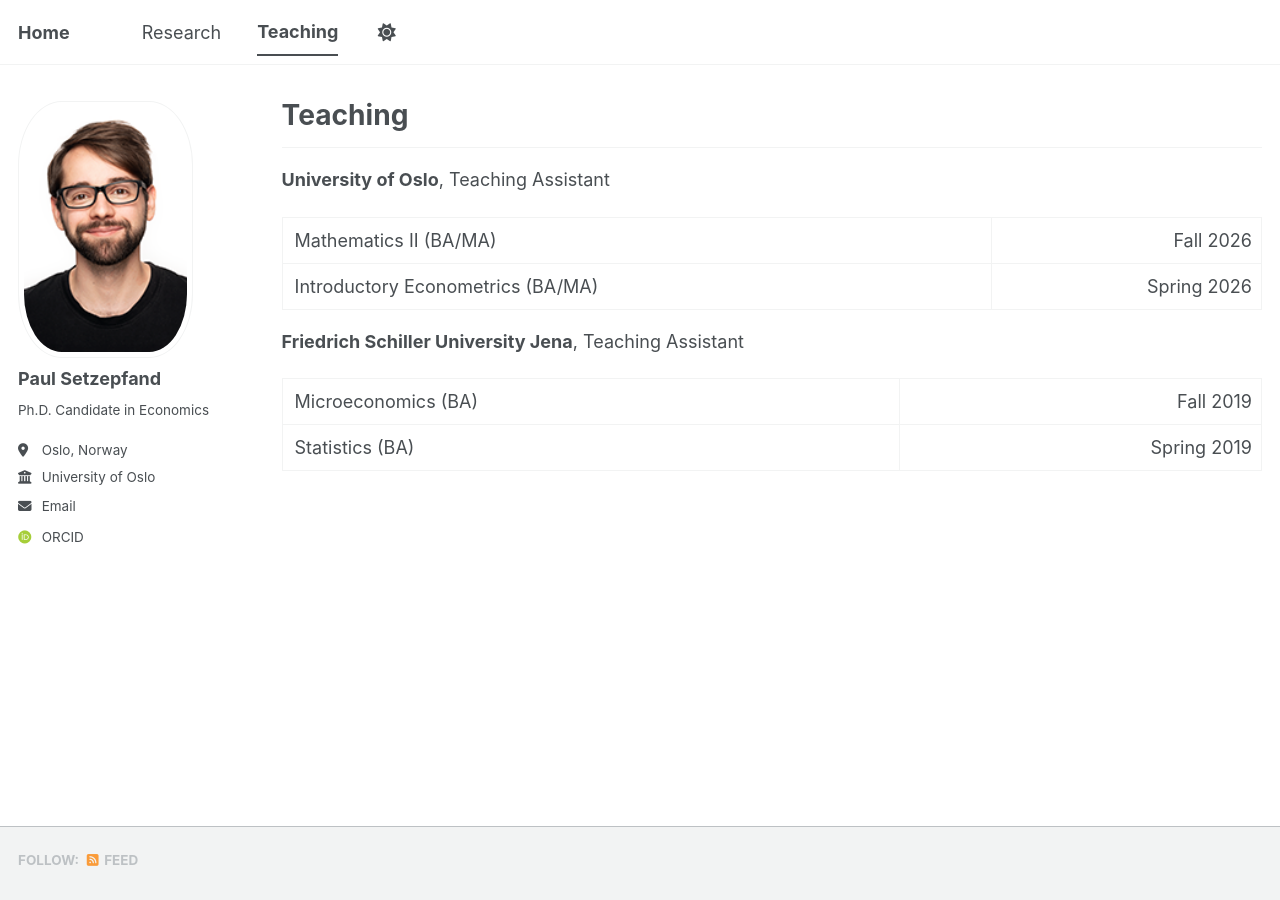
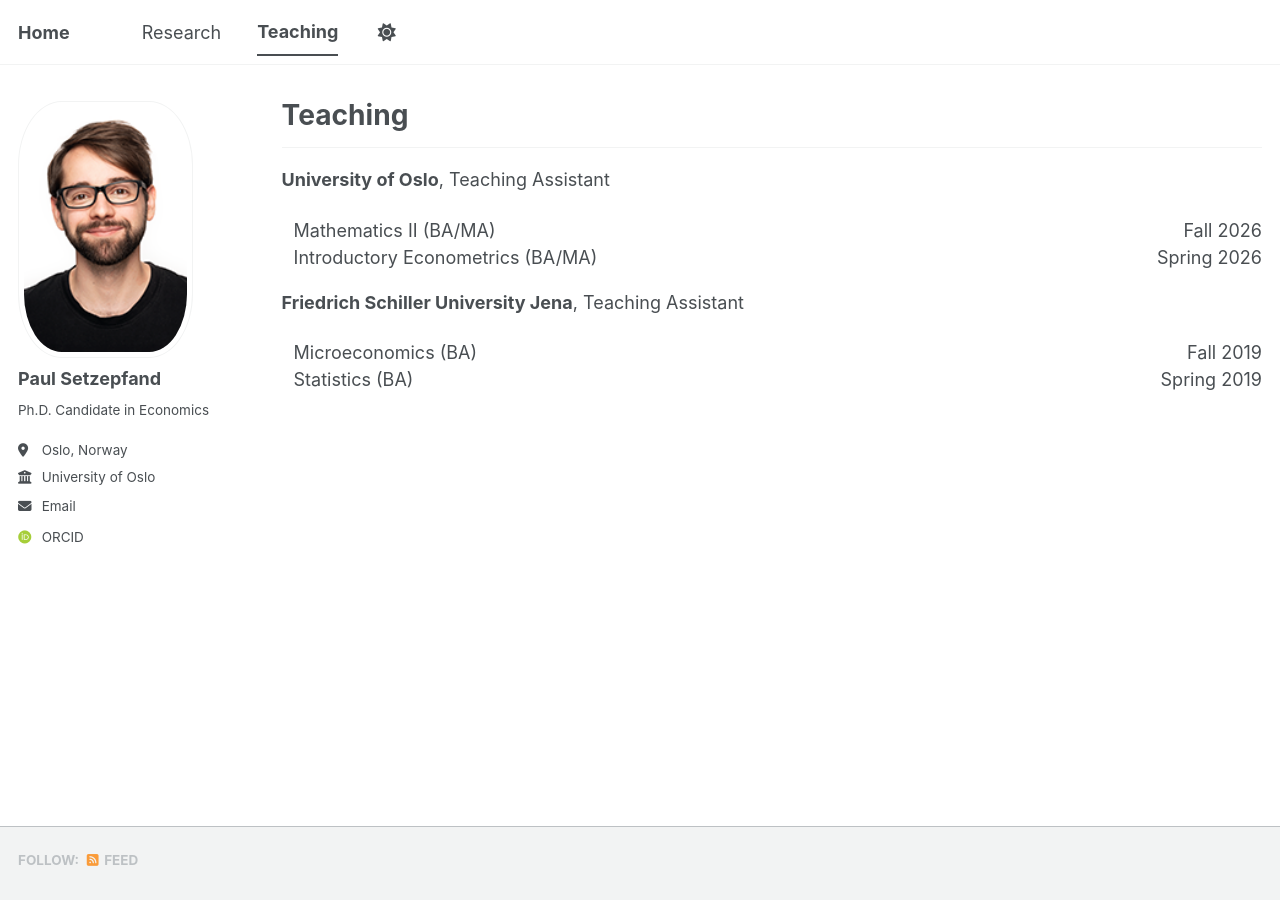
Before and after one commit to paulsetzepfand/paulsetzepfand.github.io, a Jekyll site: the page built from _pages/teaching.md, in a window 1280 px wide. Built offline with Jekyll 4.4.1, drawn with Linux system fonts in a browser that asks for light colours; some web fonts are replaced; a script bundle is joined from its source files by our own code; library files that are not in the unit come from our copies.

Commit message:
Update teaching.md

```diff
--- a/_pages/teaching.md
+++ b/_pages/teaching.md
@@ -9,26 +9,24 @@ layout: archive
 
 **University of Oslo**, Teaching Assistant
 
-<table style="border-collapse: collapse; width: 100%; font: inherit;">
-  <tr>
-    <td style="padding-left:12px; font: inherit;">Mathematics II (BA/MA)</td>
-    <td style="text-align:right; font: inherit;">Fall 2026</td>
-  </tr>
-  <tr>
-    <td style="padding-left:12px; font: inherit;">Introductory Econometrics (BA/MA)</td>
-    <td style="text-align:right; font: inherit;">Spring 2026</td>
-  </tr>
-</table>
+<div>
+  <span style="display:inline-block; padding-left:12px;">Mathematics II (BA/MA)</span>
+  <span style="float:right;">Fall 2026</span>
+</div>
+
+<div>
+  <span style="display:inline-block; padding-left:12px;">Introductory Econometrics (BA/MA)</span>
+  <span style="float:right;">Spring 2026</span>
+</div>
 
 **Friedrich Schiller University Jena**, Teaching Assistant
 
-<table style="border-collapse: collapse; width: 100%; font: inherit;">
-  <tr>
-    <td style="padding-left:12px; font: inherit;">Microeconomics (BA)</td>
-    <td style="text-align:right; font: inherit;">Fall 2019</td>
-  </tr>
-  <tr>
-    <td style="padding-left:12px; font: inherit;">Statistics (BA)</td>
-    <td style="text-align:right; font: inherit;">Spring 2019</td>
-  </tr>
-</table>
+<div>
+  <span style="display:inline-block; padding-left:12px;">Microeconomics (BA)</span>
+  <span style="float:right;">Fall 2019</span>
+</div>
+
+<div>
+  <span style="display:inline-block; padding-left:12px;">Statistics (BA)</span>
+  <span style="float:right;">Spring 2019</span>
+</div>
```
